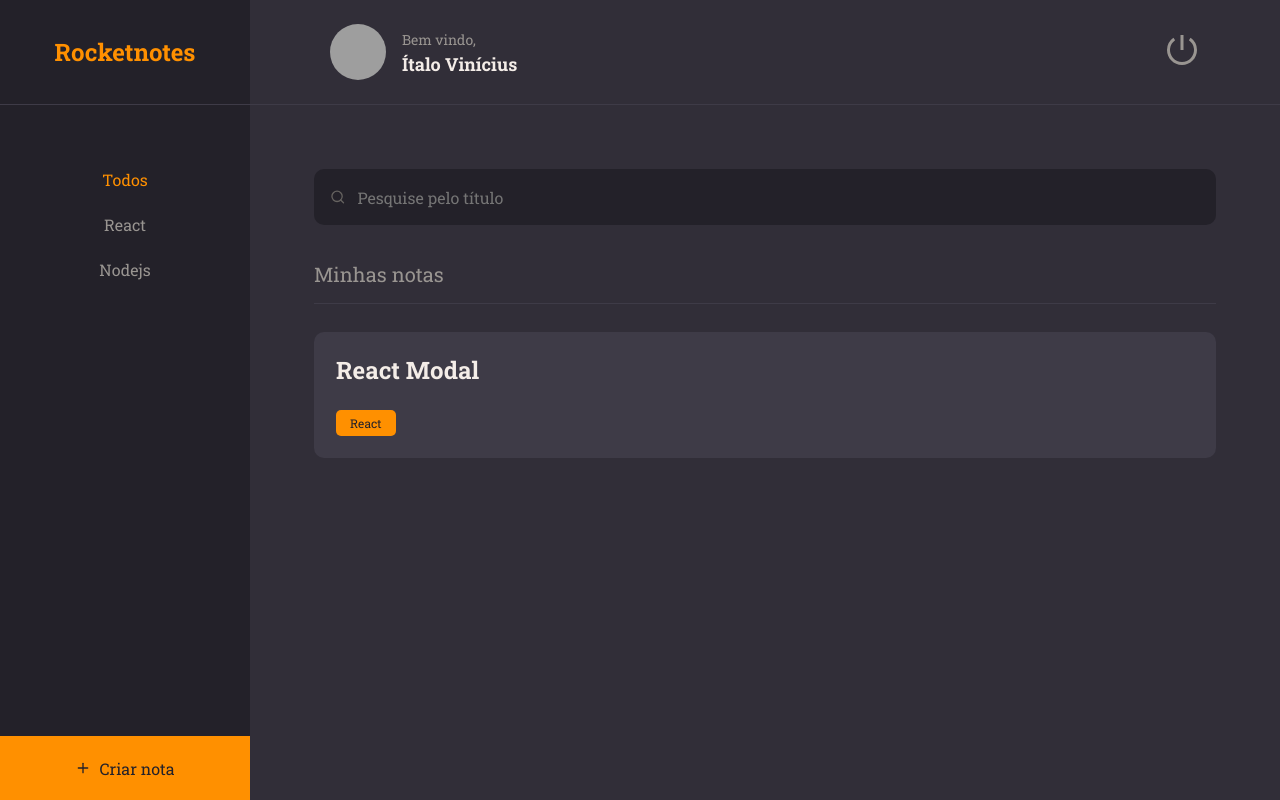
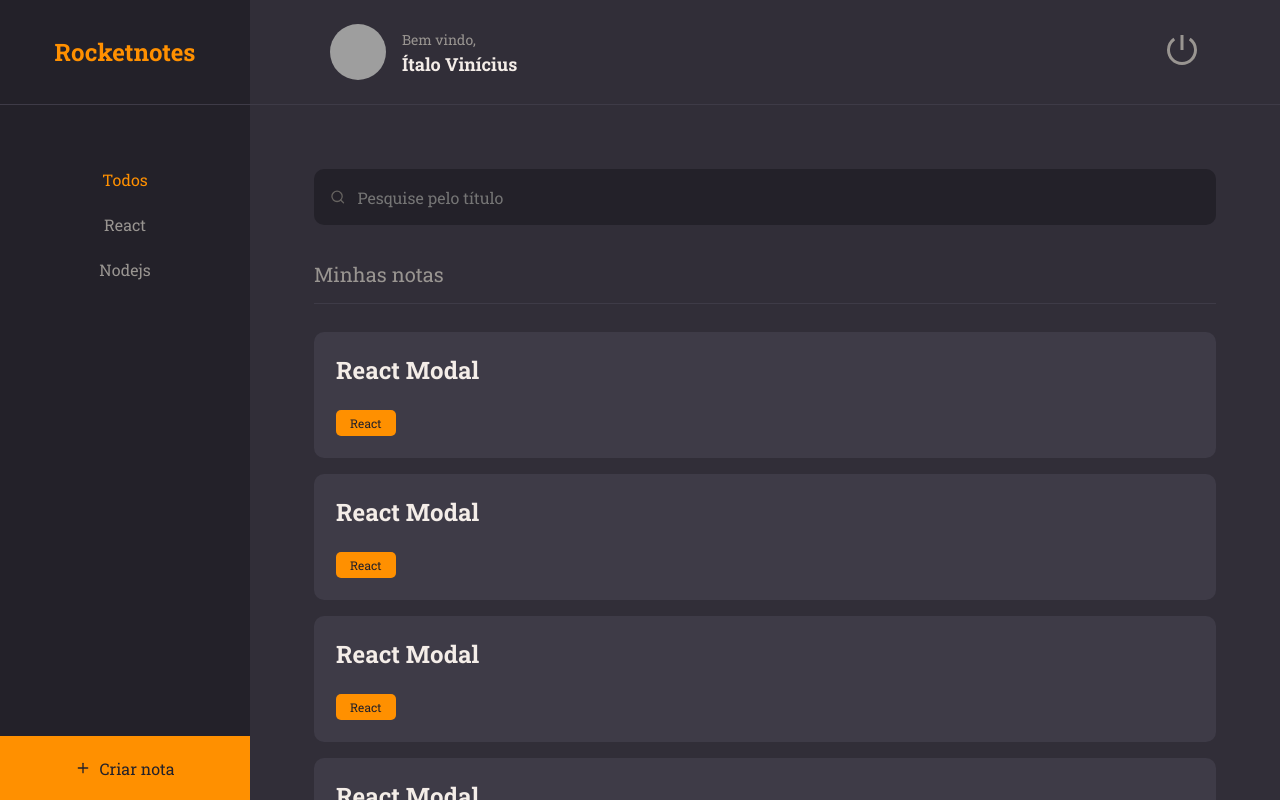
Before and after one commit to Italovini223/rocketnotes-frontend, a React (Vite) app: page / in a window 1280 px wide. Built offline with nearby package versions, Linux system fonts and the light colour scheme; grey boxes are pictures that could not be loaded.

Commit message:
add note

```diff
--- a/src/pages/Home/index.jsx
+++ b/src/pages/Home/index.jsx
@@ -39,7 +39,26 @@ export function Home(){
               {id: "1", title: "React"}
             ]
           }} />
+                  <Note data={{
+            title: "React Modal" ,
+            tags: [
+              {id: "1", title: "React"}
+            ]
+          }} />
+                  <Note data={{
+            title: "React Modal" ,
+            tags: [
+              {id: "1", title: "React"}
+            ]
+          }} />
+                  <Note data={{
+            title: "React Modal" ,
+            tags: [
+              {id: "1", title: "React"}
+            ]
+          }} />
         </Section>
+
       </Content>
 
       <NewNote to="new">
```
